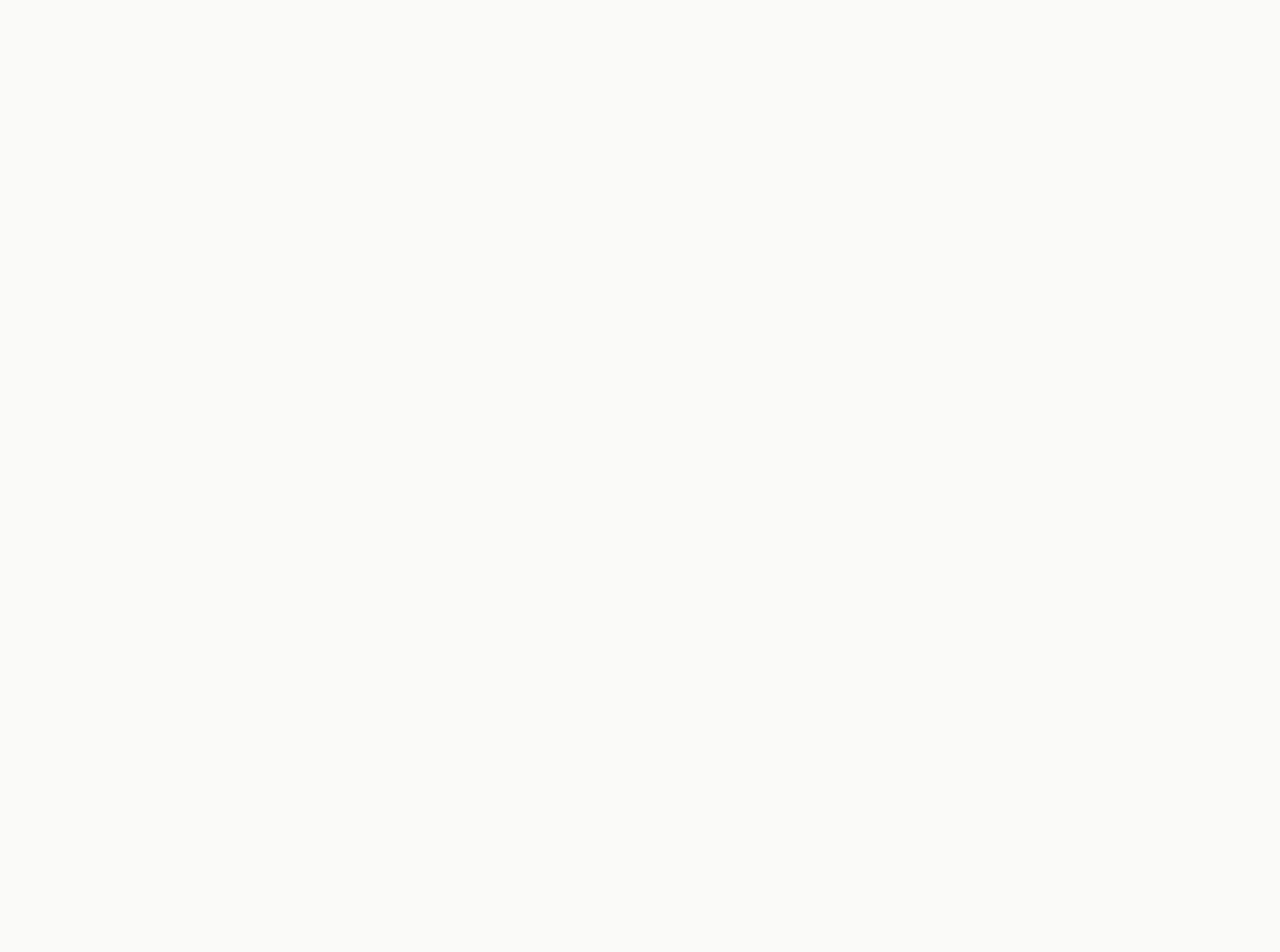
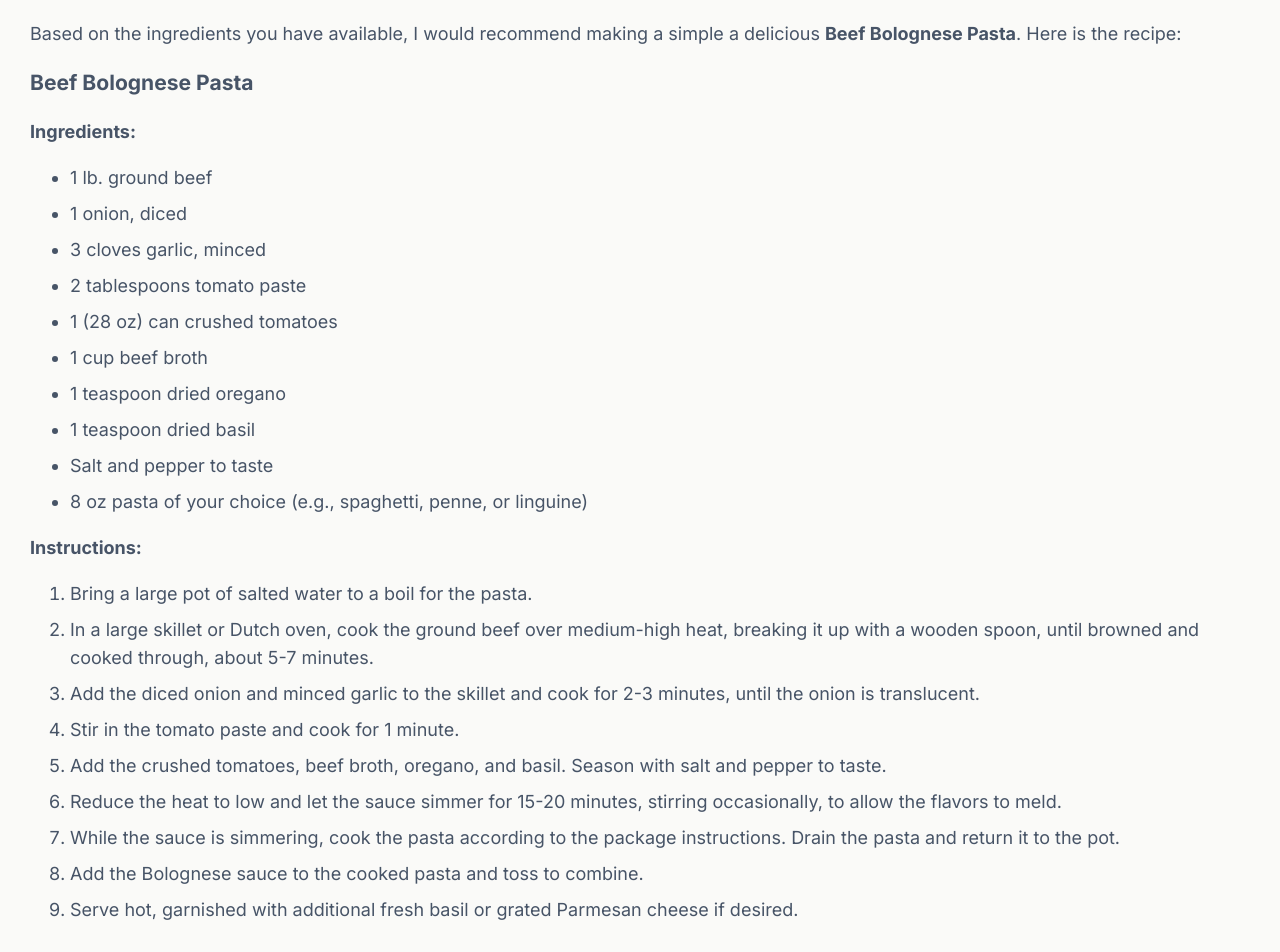
Before and after one commit to tamireinhorn/chef-claude, a React (Vite) app: page / in a window 1280 px wide. Shown: the part 540-1492 px from the top of the page. Before the commit the page ends 800 px from the top, so only its background shows below. Built offline with nearby package versions, Linux system fonts and the light colour scheme.

Commit message:
show recipe toggle

```diff
--- a/src/components/Main.tsx
+++ b/src/components/Main.tsx
@@ -1,13 +1,14 @@
 import { useState } from "react"
 export default function Main() {
 
-    const [ingredients, setIngredients] = useState<string[]>([])
+    const [ingredients, setIngredients] = useState<string[]>( ["all the main spices", "pasta", "ground beef", "tomato paste"])
 
     const ingredientsList = ingredients.map(
         ingredient =>
         (<li key={ingredient}>{ingredient}</li>)
     )
 
+    const [recipeShown, setRecipeShown] = useState<boolean[]>([false])
 
     function handleSubmit(formData: FormData) {
         const newIngredient = formData.get('ingredient')
@@ -18,11 +19,11 @@
             }
 
     }
-      /**
-     * Challenge:
-     * Using conditional rendering, only render the new <section> IF
-     * there are ingredients added to the list of ingredients.
-     */
+
+    function handleClick() {
+        setRecipeShown(prevRecShown => !prevRecShown)
+    }
+
     return (
         <main>
             <form className="add-ingredient-form" action={handleSubmit}>
@@ -38,7 +39,7 @@
                 ingredientsList.length > 0 &&
                 <section className = "ingredients-div">
                 <h2 className="ingredients-title">Ingredients on hand:</h2>
-                <ul>
+                <ul className='ingredients-list'>
                     {ingredientsList}
                 </ul>
 
@@ -47,8 +48,42 @@
                         <h3>Ready for a recipe?</h3>
                         <p>Generate a recipe from your list of ingredients.</p>
                     </div>
-                    <button>Get a recipe</button>
+                    <button onClick={handleClick}>Get a recipe</button>
                 </div>}
+            </section>
+            }
+            {recipeShown &&
+            <section>
+            <h2>Chef Claude Recommends:</h2>
+            <article className="suggested-recipe-container" aria-live="polite">
+                <p>Based on the ingredients you have available, I would recommend making a simple a delicious <strong>Beef Bolognese Pasta</strong>. Here is the recipe:</p>
+                <h3>Beef Bolognese Pasta</h3>
+                <strong>Ingredients:</strong>
+                <ul>
+                    <li>1 lb. ground beef</li>
+                    <li>1 onion, diced</li>
+                    <li>3 cloves garlic, minced</li>
+                    <li>2 tablespoons tomato paste</li>
+                    <li>1 (28 oz) can crushed tomatoes</li>
+                    <li>1 cup beef broth</li>
+                    <li>1 teaspoon dried oregano</li>
+                    <li>1 teaspoon dried basil</li>
+                    <li>Salt and pepper to taste</li>
+                    <li>8 oz pasta of your choice (e.g., spaghetti, penne, or linguine)</li>
+                </ul>
+                <strong>Instructions:</strong>
+                <ol>
+                    <li>Bring a large pot of salted water to a boil for the pasta.</li>
+                    <li>In a large skillet or Dutch oven, cook the ground beef over medium-high heat, breaking it up with a wooden spoon, until browned and cooked through, about 5-7 minutes.</li>
+                    <li>Add the diced onion and minced garlic to the skillet and cook for 2-3 minutes, until the onion is translucent.</li>
+                    <li>Stir in the tomato paste and cook for 1 minute.</li>
+                    <li>Add the crushed tomatoes, beef broth, oregano, and basil. Season with salt and pepper to taste.</li>
+                    <li>Reduce the heat to low and let the sauce simmer for 15-20 minutes, stirring occasionally, to allow the flavors to meld.</li>
+                    <li>While the sauce is simmering, cook the pasta according to the package instructions. Drain the pasta and return it to the pot.</li>
+                    <li>Add the Bolognese sauce to the cooked pasta and toss to combine.</li>
+                    <li>Serve hot, garnished with additional fresh basil or grated Parmesan cheese if desired.</li>
+                </ol>
+            </article>
             </section>
             }
         </main>
```
